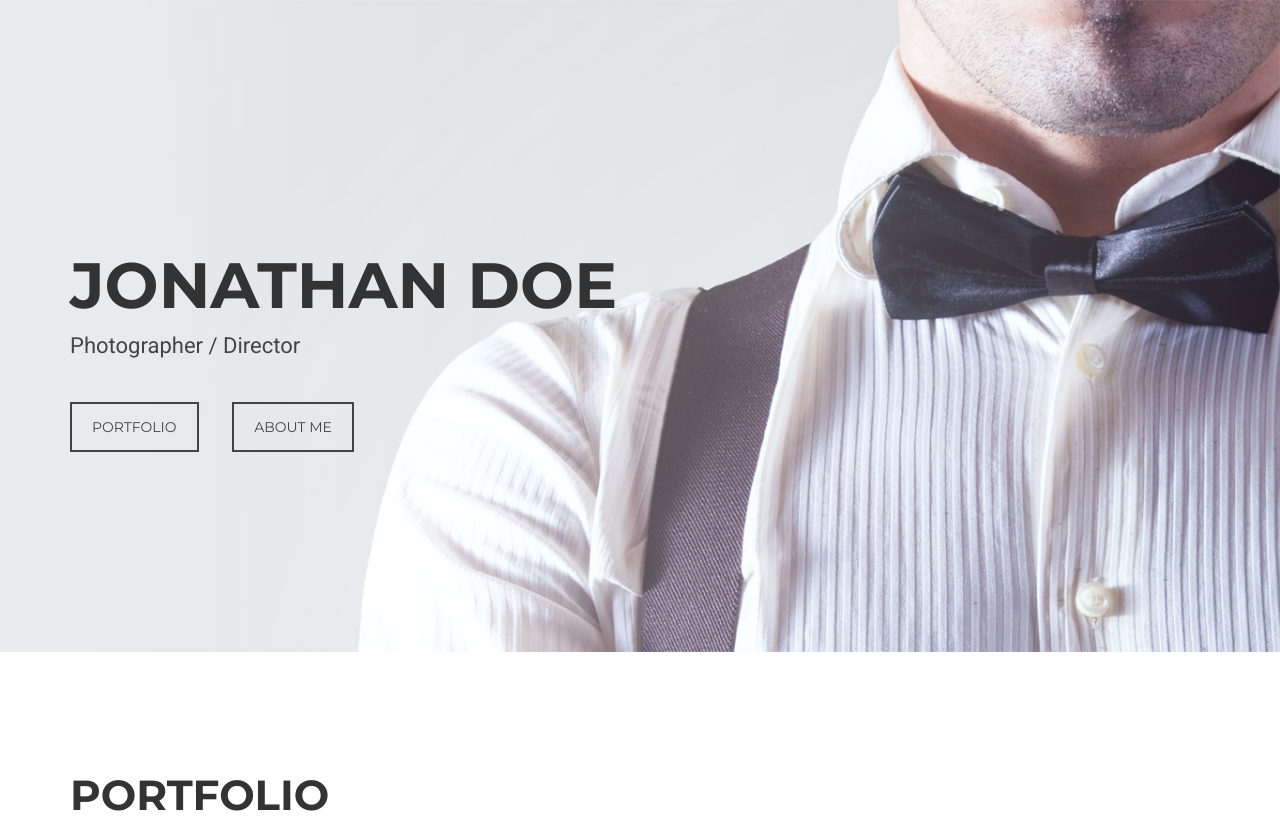
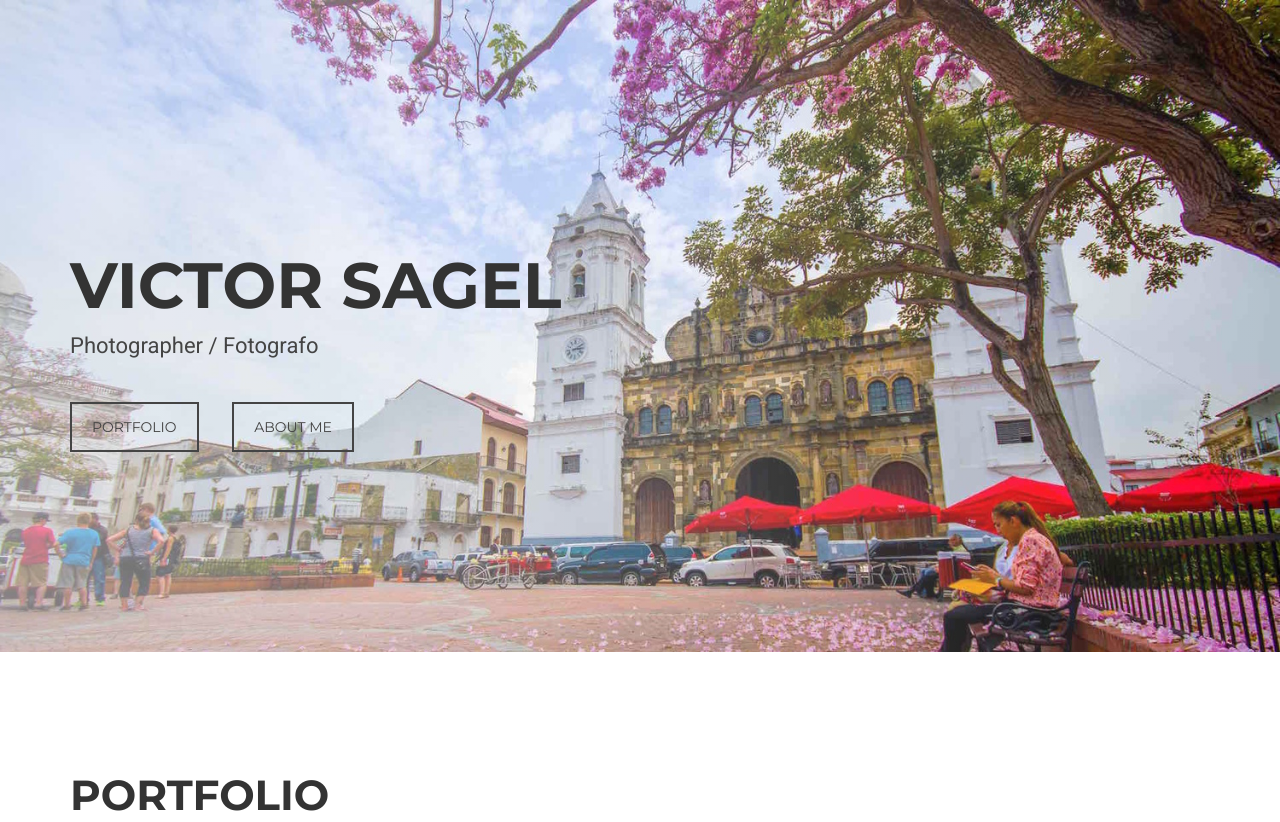
Before and after one commit to deedeemedina/victorsagelportfolio, a plain HTML site: page index.html in a window 1280 px wide. Shown: the top 822 px of the page. Drawn offline with Linux system fonts and the light colour scheme.

Commit message:
updated photos

```diff
--- a/css/style.css
+++ b/css/style.css
@@ -109,7 +109,7 @@ a:focus, .btn:focus, .btn:active:focus, .btn.active:focus, .btn.focus, .btn:acti
 	width: 100%;
 	padding: 0;
 	margin-bottom: 80px;
-	background: url(../img/intro-bg.jpg) no-repeat right top;
+	background: url(../img/image3.jpg) no-repeat right top;
 	background-color: #e5e5e5;
 	-webkit-background-size: cover;
 	-moz-background-size: cover;
--- a/index.html
+++ b/index.html
@@ -3,7 +3,7 @@
 <head>
 <meta charset="utf-8">
 <meta name="viewport" content="width=device-width, initial-scale=1">
-<title>Jonathan Doe - Photographer / Director</title>
+<title>Victor Sagel - Photographer / Fotografo</title>
 <meta name="description" content="">
 <meta name="author" content="">
 
@@ -42,8 +42,8 @@
         <div class="row">
           <div class="col-xs-12 col-md-8">
             <div class="intro-text">
-              <h1>Jonathan Doe</h1>
-              <p>Photographer / Director</p>
+              <h1>Victor Sagel</h1>
+              <p>Photographer / Fotografo</p>
               <a href="#portfolio" class="btn btn-custom btn-lg page-scroll">Portfolio</a> <a href="#contact" class="btn btn-custom btn-lg page-scroll">About Me</a> </div>
           </div>
         </div>
@@ -315,7 +315,7 @@
     <h2>About Me</h2>
     <div class="col-md-6">
       <div class="section-title">
-        <div class="row"> <img src="img/about.jpg" class="img-responsive pull-left" alt="">
+        <div class="row"> <img src="img/image1.jpg" class="img-responsive pull-left" alt="">
           <p>Lorem ipsum dolor sit amet, consectetur adipiscing elit. Duis sed dapibus leo nec ornare diam. Sed commodo nibh ante facilisis bibendum dolor feugiat at. Duis sed dapibus leo nec ornare diam commodo nibh.</p>
           <p>Lorem ipsum dolor sit amet, consectetur adipiscing elit. Duis sed dapibus leo nec ornare diam. Sed commodo nibh ante facilisis bibendum dolor feugiat at. Duis sed dapibus leo nec ornare diam commodo nibh.</p>
           <div class="social">
```
Also changed, not shown: img/image1.jpg (added), img/image3.jpg (added), img/img2.jpeg (added), img/panama-city.jpg (added).
